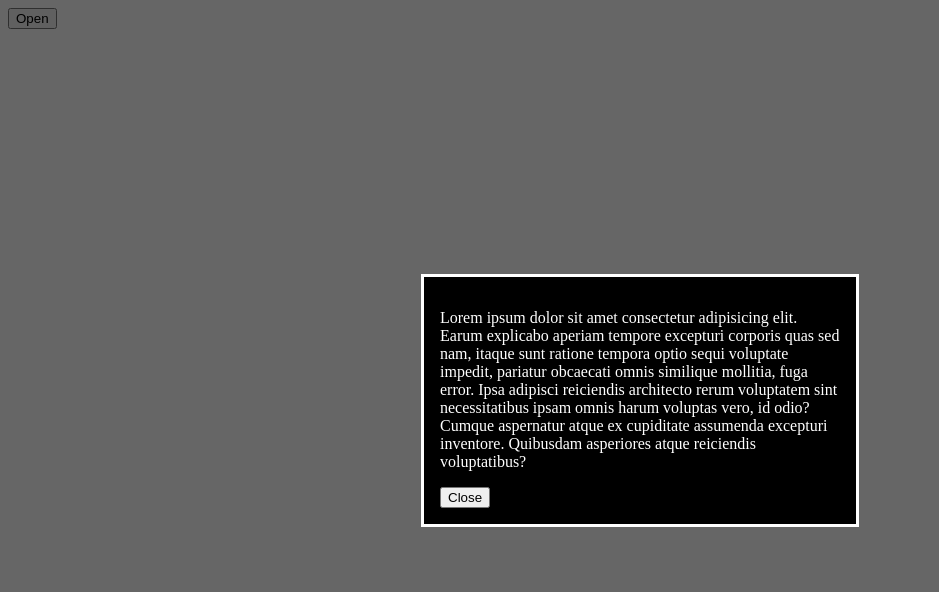
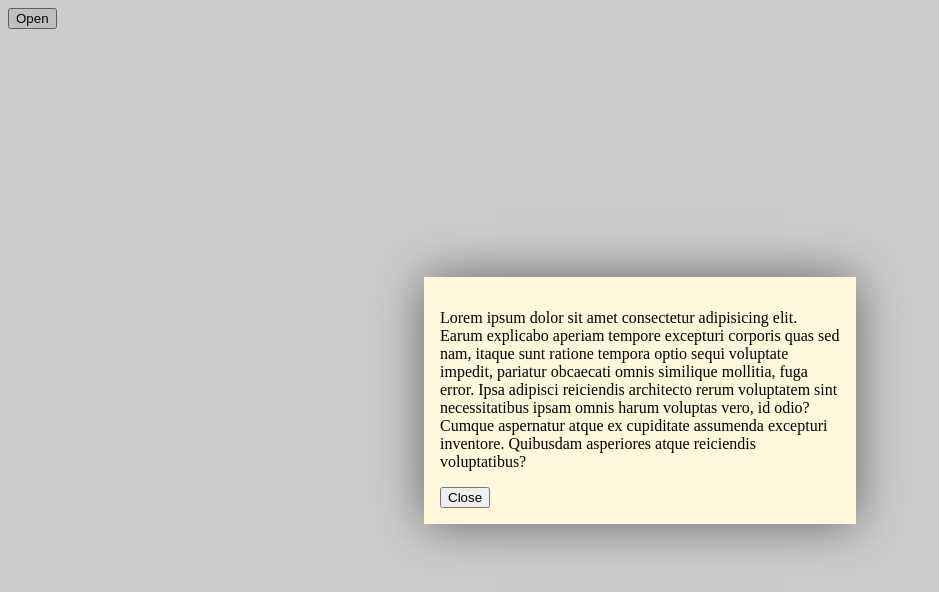
Before and after one commit to xyeres/front-end-interview-challenges, a website: page components/modal/dialog/index.html in a window 1280 px wide. Both pictures are taken after a click on the button "Open". Shown: the whole page, without its empty margins (0-939 px from the left). Drawn offline with Linux system fonts and the light colour scheme.

Commit message:
add :modal

```diff
--- a/components/modal/dialog/style.css
+++ b/components/modal/dialog/style.css
@@ -4,10 +4,11 @@
 
 ::backdrop {
   background-color: black;
-  opacity: .6;
+  opacity: 0.2;
 }
 
-dialog {
-  background-color: black;
-  color:white;
+:modal {
+  border: none;
+  background-color: cornsilk;
+  box-shadow: 0 0 3em rgba(0 0 0 / 0.5);
 }
```
